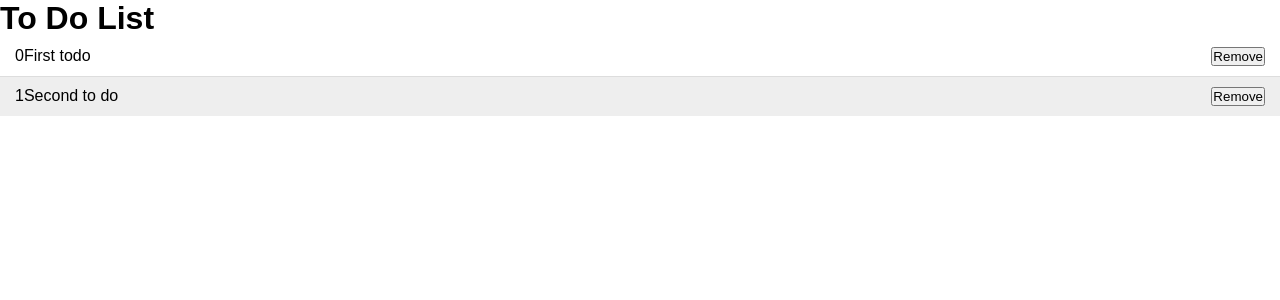
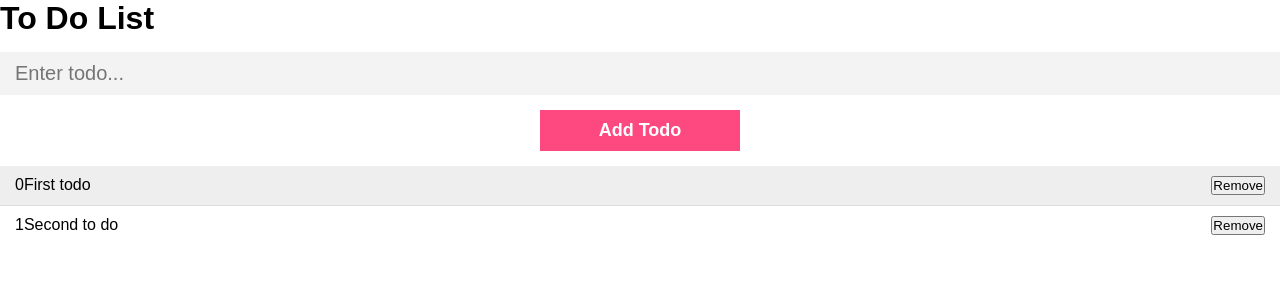
Before and after one commit to DanielMcIntyre2022/Angular-To-Do-App, an Angular app: page / in a window 1280 px wide. Shown: the top 300 px of the page. Built offline with nearby package versions, Linux system fonts and the light colour scheme.

Commit message:
created add-to-do feature/functionality

```diff
--- a/src/app/app.module.ts
+++ b/src/app/app.module.ts
@@ -1,6 +1,6 @@
 import { NgModule } from '@angular/core';
 import { BrowserModule } from '@angular/platform-browser';
-
+import { FormsModule } from '@angular/forms';
 import { AppComponent } from './app.component';
 import { TodosComponent } from './components/todos/todos.component';
 
@@ -10,7 +10,8 @@ import { TodosComponent } from './components/todos/todos.component';
     TodosComponent
   ],
   imports: [
-    BrowserModule
+    BrowserModule,
+    FormsModule
   ],
   providers: [],
   bootstrap: [AppComponent]
--- a/src/app/components/todos/todos.component.html
+++ b/src/app/components/todos/todos.component.html
@@ -1,4 +1,14 @@
 <div class="todos">
+    <form (submit)="addTodo()">
+        <input
+        type="text"
+        name="inputTodo"
+        placeholder="Enter todo..."
+        class="todo-input"
+        [(ngModel)]="inputTodo"
+        />
+        <input type="submit" value="Add Todo" class="todo-submit" />
+    </form>
     <div *ngFor="let todo of todos; let i = index;" class="todo
     {{ (todo.completed ? 'done' : '') }}">
         <div id="id">{{ i }}</div>
--- a/src/app/components/todos/todos.component.ts
+++ b/src/app/components/todos/todos.component.ts
@@ -9,6 +9,8 @@ import { Todo } from './../../models/Todo';
 export class TodosComponent implements OnInit {
 
   todos!: Todo[];
+
+  inputTodo:string = "";
 
   constructor() { }
 
@@ -35,4 +37,15 @@ export class TodosComponent implements OnInit {
   deleteTodo(id: number) {
     this.todos = this.todos.filter((v, i) => i !== id);
   }
+
+  addTodo () {
+    this.todos.push({
+      content: this.inputTodo,
+      completed: false,
+    });
+
+    this.inputTodo = "";
+
+  }
+
 }
```
